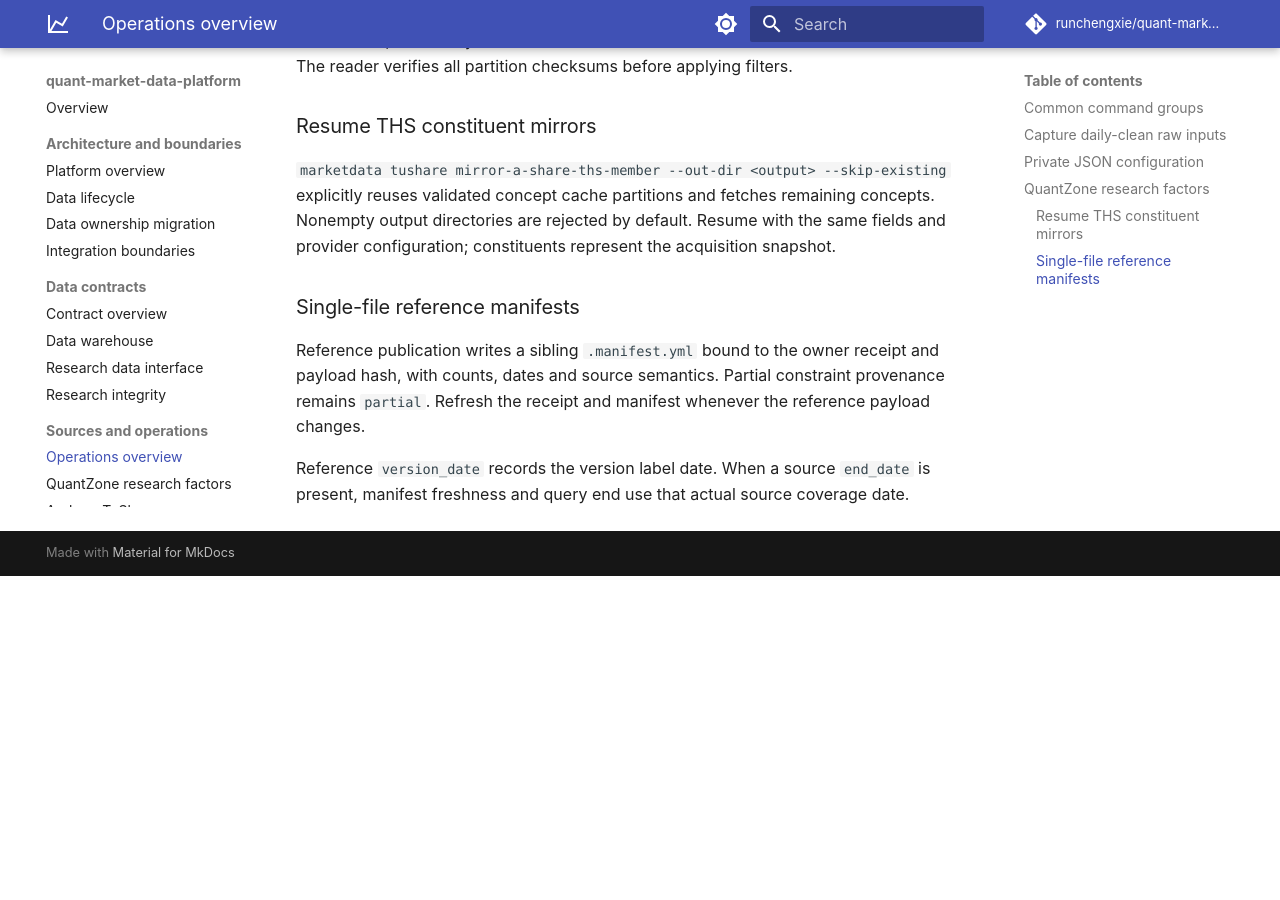
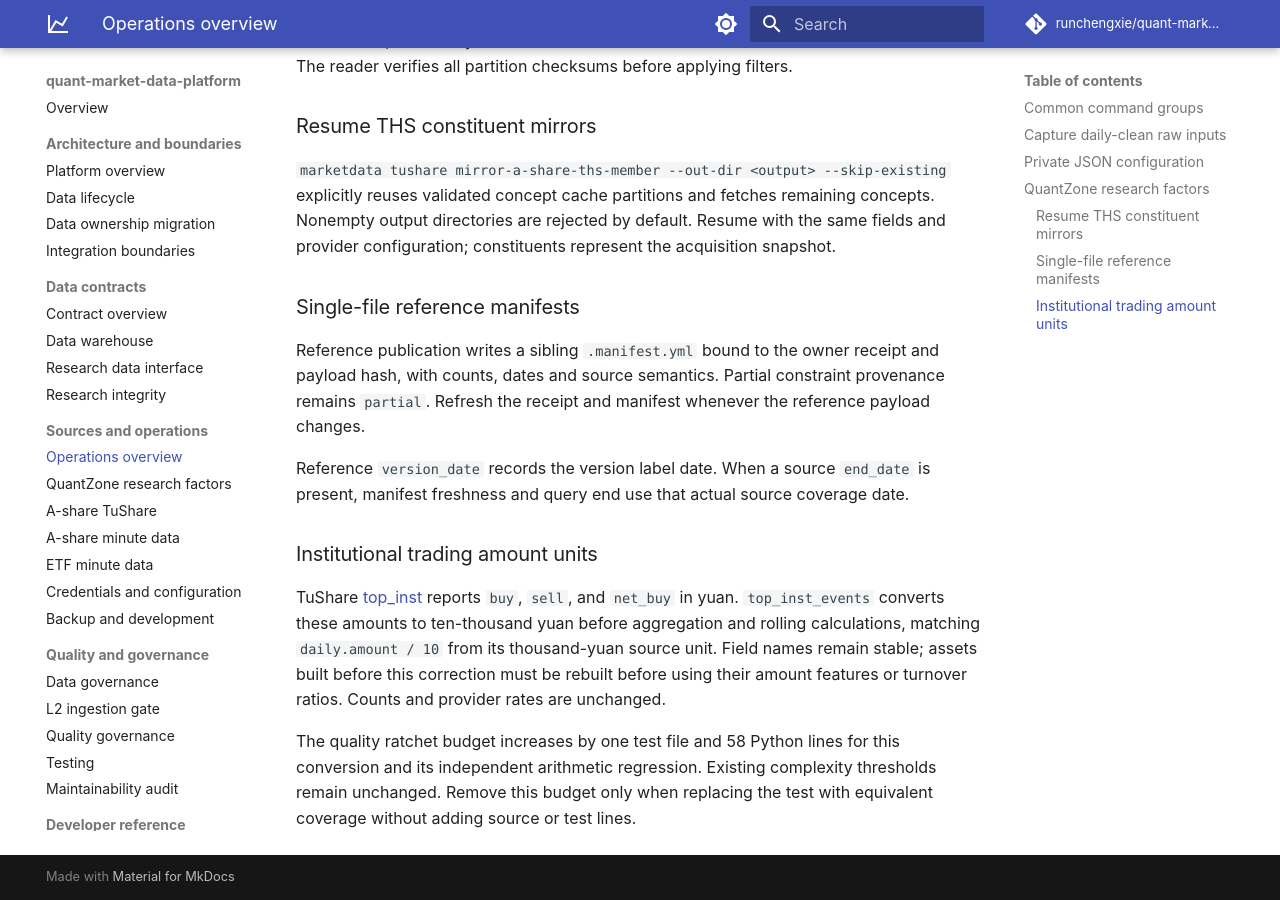
Before and after one commit to runchengxie/quant-market-data-platform, an MkDocs documentation site: the page built from docs/operations.en.md, in a window 1280 px wide and 900 px high, scrolled down 2443 px. Built offline with MkDocs 1.6.1 and Material for MkDocs 9.7.7, drawn with Linux system fonts in a browser that asks for light colours; comment, search, counter and statistics services are not loaded; before the commit the page ends 3019 px from its top, so only the background shows below that.

Commit message:
fix: normalize institutional trading amounts from yuan

```diff
--- a/docs/operations.en.md
+++ b/docs/operations.en.md
@@ -90,3 +90,17 @@ selects revisions. The reader verifies all partition checksums before applying f
 Reference publication writes a sibling `.manifest.yml` bound to the owner receipt and payload hash, with counts, dates and source semantics. Partial constraint provenance remains `partial`. Refresh the receipt and manifest whenever the reference payload changes.
 
 Reference `version_date` records the version label date. When a source `end_date` is present, manifest freshness and query end use that actual source coverage date.
+
+### Institutional trading amount units
+
+TuShare [top_inst](https://tushare.pro/document/2?doc_id=107) reports `buy`,
+`sell`, and `net_buy` in yuan. `top_inst_events` converts these amounts to
+ten-thousand yuan before aggregation and rolling calculations, matching
+`daily.amount / 10` from its thousand-yuan source unit. Field names remain
+stable; assets built before this correction must be rebuilt before using
+their amount features or turnover ratios. Counts and provider rates are unchanged.
+
+The quality ratchet budget increases by one test file and 58 Python lines for
+this conversion and its independent arithmetic regression. Existing complexity
+thresholds remain unchanged. Remove this budget only when replacing the test
+with equivalent coverage without adding source or test lines.
```
Also changed, not shown: docs/contracts.en.md (+9 -0 lines), docs/contracts.md (+8 -0 lines), docs/operations.md (+12 -0 lines), 5 other files.
